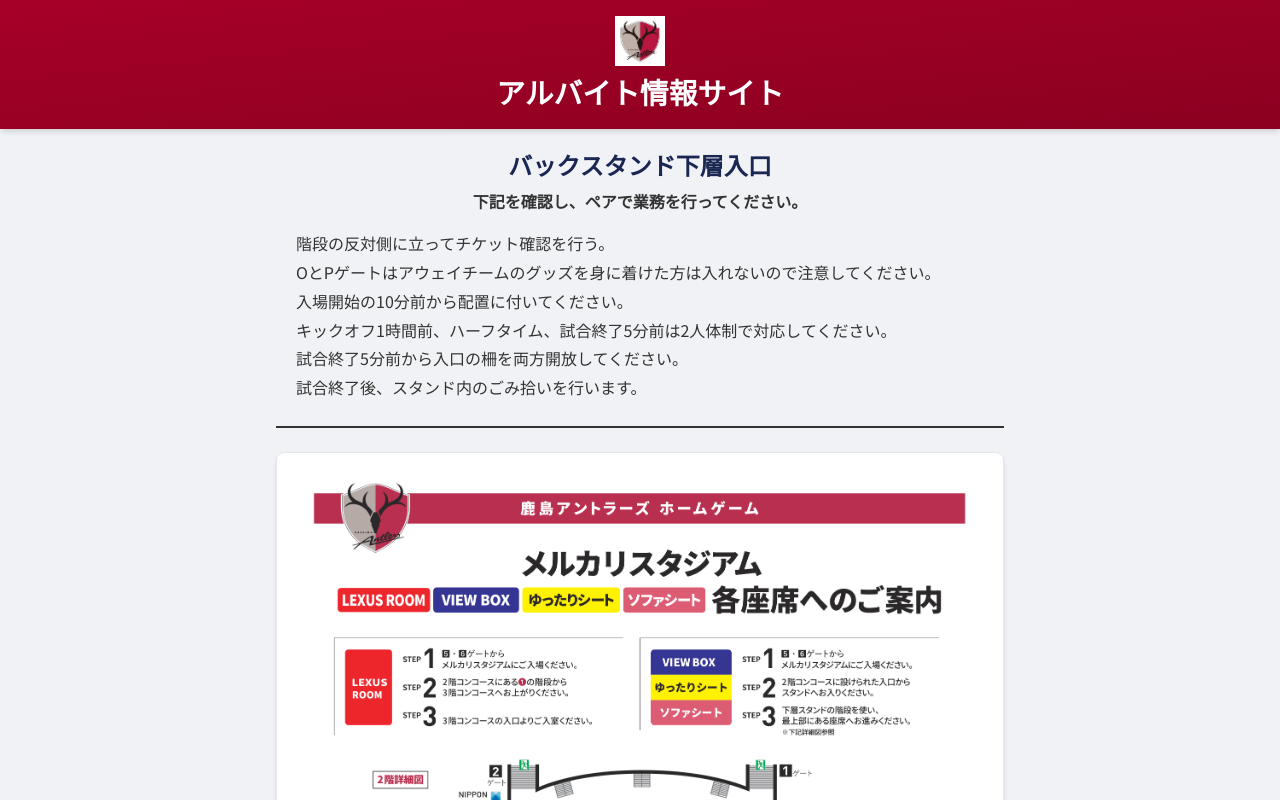
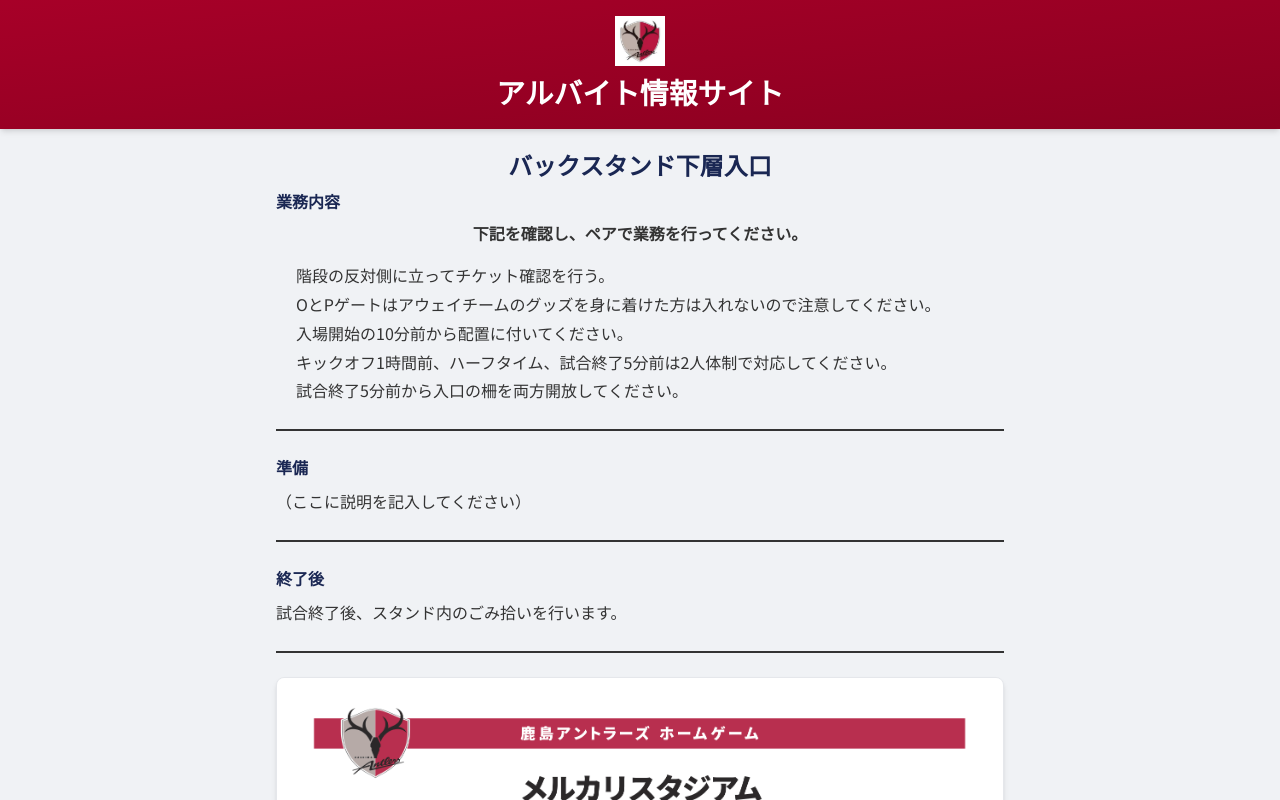
Before and after one commit to wnlab-murakami/Kashima_backstand, a Next.js app: page /backstand-entrance in a window 1280 px wide. Shown: the top 800 px of the page. Built offline with nearby package versions, Linux system fonts and the light colour scheme.

Commit message:
Refactor code structure for improved readability and maintainability

```diff
--- a/src/app/backstand-entrance/page.tsx
+++ b/src/app/backstand-entrance/page.tsx
@@ -10,6 +10,7 @@
         <h2 className="text-[#1A2753] text-2xl font-bold text-center mb-2">
           バックスタンド下層入口
         </h2>
+        <h3 className="text-[#1A2753] font-bold mb-2">業務内容</h3>
         <h3 className="text-center font-bold mb-4">
           下記を確認し、ペアで業務を行ってください。
         </h3>
@@ -19,8 +20,14 @@
           <li>入場開始の10分前から配置に付いてください。</li>
           <li>キックオフ1時間前、ハーフタイム、試合終了5分前は2人体制で対応してください。</li>
           <li>試合終了5分前から入口の柵を両方開放してください。</li>
-          <li>試合終了後、スタンド内のごみ拾いを行います。</li>
+          <li></li>
         </ul>
+        <hr className="border-0 border-t-2 border-[#333] my-6" />
+        <h3 className="text-[#1A2753] font-bold mb-2">準備</h3>
+        <p>（ここに説明を記入してください）</p>
+        <hr className="border-0 border-t-2 border-[#333] my-6" />
+        <h3 className="text-[#1A2753] font-bold mb-2">終了後</h3>
+        <p>試合終了後、スタンド内のごみ拾いを行います。</p>
         <hr className="border-0 border-t-2 border-[#333] my-6" />
         <ManualImage src="/uploads/2022guidemap-1.png" alt="スタジアム図" />
         <hr className="border-0 border-t-2 border-[#333] my-6" />
--- a/src/app/backstand-inside/page.tsx
+++ b/src/app/backstand-inside/page.tsx
@@ -8,9 +8,16 @@
       <Header />
       <div className="max-w-3xl mx-auto px-5 py-5">
         <h2 className="text-[#1A2753] text-2xl font-bold mb-4">バックスタンド内</h2>
+        <h3 className="text-[#1A2753] font-bold mb-2">業務内容</h3>
         <p>下記マニュアルを確認して、休憩時間を調整してください。</p>
         <p>優先入場10分前から配置についてください。</p>
         <p>わからないことや質問があれば、リーダーに連絡をしてください。</p>
+        <hr className="border-0 border-t-2 border-[#333] my-6" />
+        <h3 className="text-[#1A2753] font-bold mb-2">準備</h3>
+        <p>（ここに説明を記入してください）</p>
+        <hr className="border-0 border-t-2 border-[#333] my-6" />
+        <h3 className="text-[#1A2753] font-bold mb-2">終了後</h3>
+        <p>（ここに説明を記入してください）</p>
         <hr className="border-0 border-t-2 border-[#333] my-6" />
         <h3 className="text-[#1A2753] font-bold mb-2">配置図・マニュアル</h3>
         <ManualImage src="/uploads/Inside_backstand.webp" alt="配置図・マニュアル" />
--- a/src/app/sofa-seat/page.tsx
+++ b/src/app/sofa-seat/page.tsx
@@ -7,7 +7,8 @@
       <Header />
       <div className="max-w-3xl mx-auto px-5 py-5">
         <h2 className="text-[#1A2753] text-2xl font-bold mb-4">ソファシート</h2>
-        <p>業務内容：お客様のチケットを確認する</p>
+        <h3 className="text-[#1A2753] font-bold mb-2">業務内容</h3>
+        <p>お客様のチケットを確認する</p>
         <p>ソファシートとゆったりシートのチケット所持者のみ通過させる</p>
         <p>
           こども広場は親と未就学児の同伴であれば上記のチケットなしでも利用可能。人数制限あり（10組20名程度）
```
Also changed, not shown: 1 other file (tests, documents, lock files or other folders).
